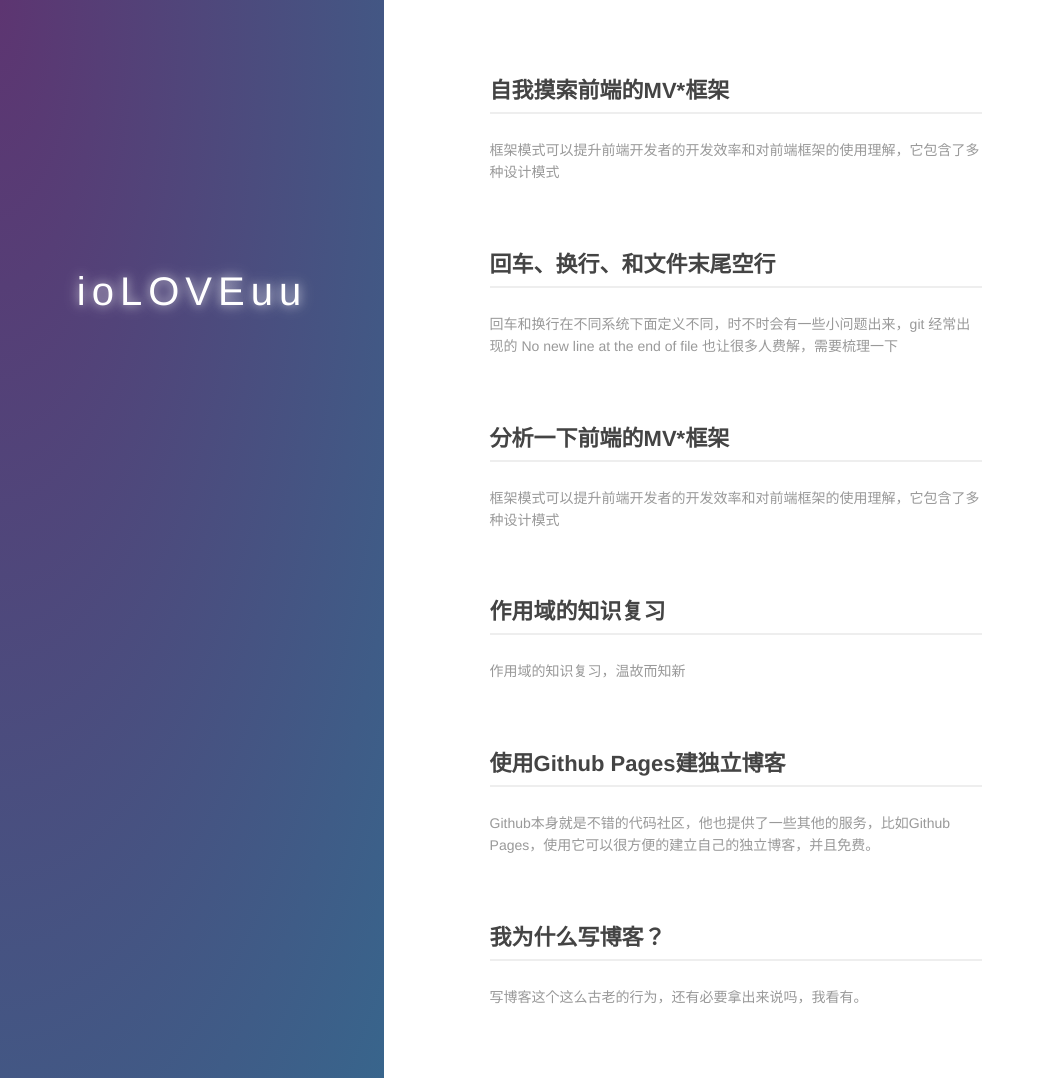
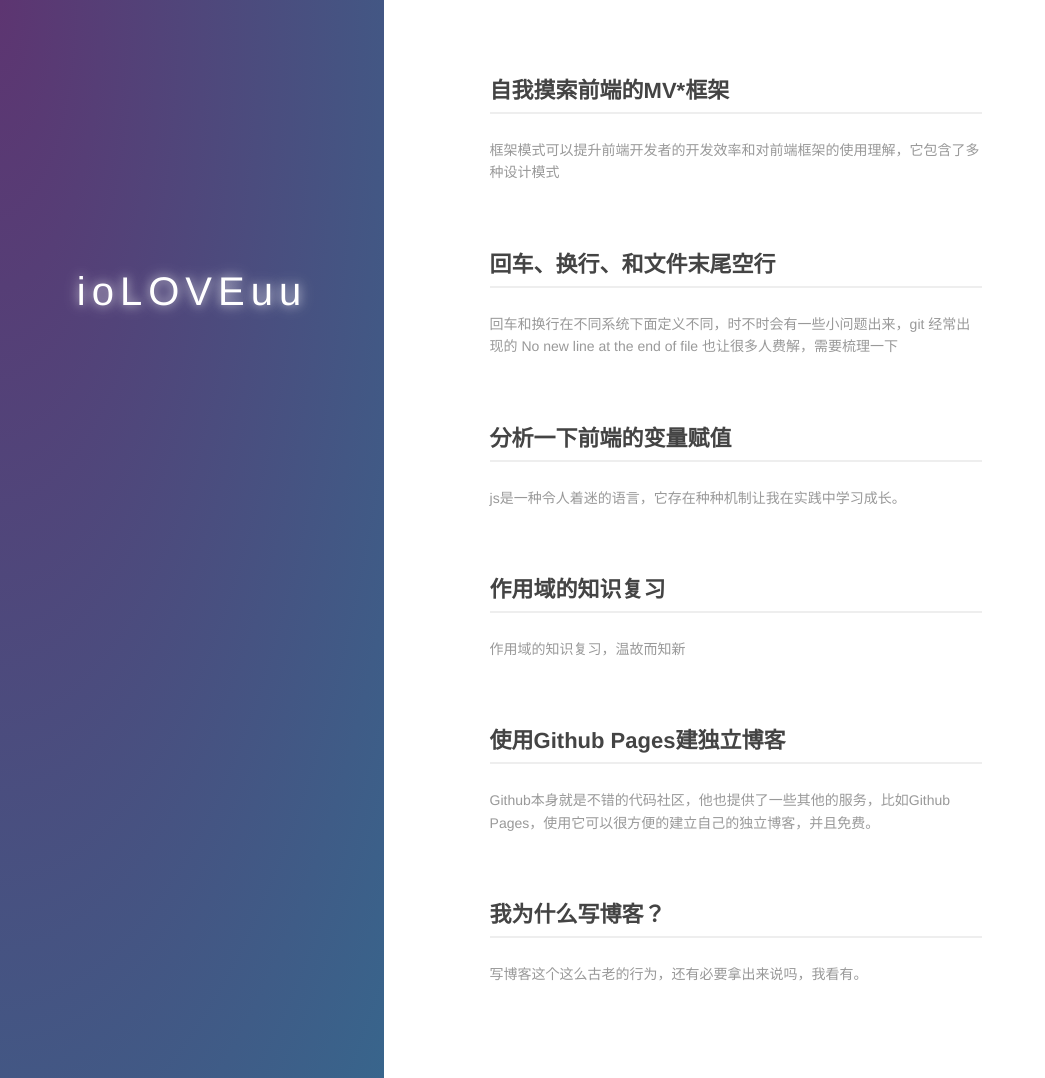
Before and after one commit to ioloveuu/ioloveuu.github.io, a Jekyll site: the page built from index.md, in a window 1280 px wide and 1078 px high. Shown: the whole window, without its empty margins (0-1045 px from the left). Built offline with Jekyll 4.4.1, drawn with Linux system fonts in a browser that asks for light colours; nearby versions of some CDN libraries.

Commit message:
Add files via upload

```diff
--- a/_posts/2016-04-12-value-analys.md
+++ b/_posts/2016-04-12-value-analys.md
@@ -1,7 +1,7 @@
 ---
 layout: post
-title: 分析一下前端的MV*框架
-description: 框架模式可以提升前端开发者的开发效率和对前端框架的使用理解，它包含了多种设计模式
+title: 分析一下前端的变量赋值
+description: js是一种令人着迷的语言，它存在种种机制让我在实践中学习成长。
 category: blog
 ---
 
```
